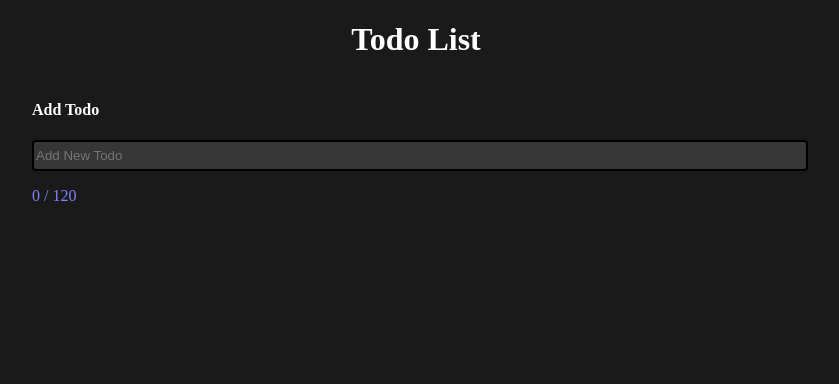
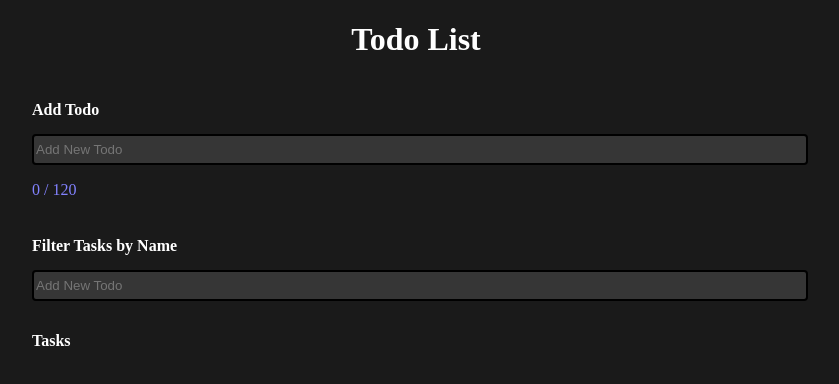
Before and after one commit to gavtay/todo-react, a React (Vite) app: page / in a window 1280 px wide. Shown: the top 384 px of the page, without its empty margins (224-1063 px from the left). Built offline with nearby package versions, Linux system fonts and the light colour scheme.

Commit message:
Added a filter functionality with input.

```diff
--- a/src/App.css
+++ b/src/App.css
@@ -18,10 +18,16 @@
 .input {
   height: 25px;
   width: 100%;
+  margin: -10px 0px 0px 0px;
   color: white;
   background-color: rgb(54, 54, 54);
   border: 2px solid rgb(0, 0, 0);
   border-radius: 4px;
+}
+#submit-p-container {
+  display: flex;
+  justify-content: space-between;
+  align-items: center;
 }
 #submit-btn {
   height: 30px;
@@ -34,15 +40,12 @@
   cursor: pointer;
   /* visibility: hidden; */
 }
-#submit-p-container {
-  display: flex;
-  justify-content: space-between;
-  align-items: center;
-}
 #char-count {
   color: rgb(130, 130, 255);
 }
-
+#filter-input {
+  margin: -10px 0px 10px 0px;
+}
 
 
 
--- a/src/App.jsx
+++ b/src/App.jsx
@@ -9,6 +9,7 @@ const xBtn = <FontAwesomeIcon id="x" icon={faX} style={{color: "#ff0000", pointe
 
 export default function App() {
   const [text, setText] = useState('');
+  const [filter, setFilter] = useState('');
   const [toDoList, setToDoList] = useState([]);
 
   // Creates new todo task
@@ -23,8 +24,66 @@ export default function App() {
   }
 
   // saves text in input, stores the value in text state
-  function handleChange(event) {
+  function addTaskChange(event) {
     setText(event.target.value);
+  }
+
+  // render specific tasks based on the filter
+  function filterTodoChange(event) {
+    setFilter(event.target.value);
+  }
+
+  function renderTasks() {
+    let newArray = toDoList.slice();
+
+    if (filter === '') {
+      newArray = newArray.map((inp, ind, arr) => { // first argument is value, second argument is index, third arg is entire array
+        return (
+          <>
+            <div className="task-container">
+              <p className="text" id="text-content">
+                {
+                  inp.complete ? `\u2713 ---  ${inp.title}  --- \u2713` : inp.title
+                }
+              </p>
+              <button className="check-btn" id="first" onClick={() => {completeTask(ind)}}>
+                {checkBtn}
+              </button>
+              <button className="del-btn" id="second" onClick={()=> {deleteTask(ind, arr)}}>{xBtn}</button>
+            </div>
+          </>
+        );
+      })
+      return newArray;
+    }
+    else {
+      newArray = newArray.filter((todo) => {
+        let str = todo.title;
+
+        if (str.includes(filter)) {
+          return todo;
+        }
+      })
+
+      newArray = newArray.map((inp, ind, arr) => { // first argument is value, second argument is index, third arg is entire array
+        return (
+          <>
+            <div className="task-container">
+              <p className="text" id="text-content">
+                {
+                  inp.complete ? `\u2713 ---  ${inp.title}  --- \u2713` : inp.title
+                }
+              </p>
+              <button className="check-btn" id="first" onClick={() => {completeTask(ind)}}>
+                {checkBtn}
+              </button>
+              <button className="del-btn" id="second" onClick={()=> {deleteTask(ind, arr)}}>{xBtn}</button>
+            </div>
+          </>
+        );
+      })
+      return newArray;
+    }
   }
 
   // completes task and checkmarks the task for visible completion
@@ -101,29 +160,37 @@ export default function App() {
         <h1>Todo List</h1>
         <div className="main">
           <h4 className="header">Add Todo</h4>
-          <input className="input" type="text" id="newInput" placeholder="Add New Todo" maxLength='120' value={text} onChange={handleChange}/>
+          <input className="input" type="text" id="newInput" placeholder="Add New Todo" maxLength='120' value={text} onChange={addTaskChange}/>
           <div id="submit-p-container">
             <p id="char-count">{textCount} / 120</p>
             {submitButtonVisibility()}
           </div>
-          {
-            toDoList.map((inp, ind, arr) => { // first argument is value, second argument is index, third arg is entire array
+          <div className='filterTasks'>
+            <h4 id='filter-input-header'>Filter Tasks by Name</h4>
+            <input className="input" type="text" id="filter-input" placeholder="Add New Todo" maxLength='120' value={filter} onChange={filterTodoChange}/>
+          </div>
+          <div className='tasks-container'>
+            <h4 id='task-header'>Tasks</h4>
+            {
+              renderTasks()
+              // toDoList.map((inp, ind, arr) => { // first argument is value, second argument is index, third arg is entire array
 
-              return (
-                <div className="task-container">
-                  <p className="text" id="text-content">
-                    {
-                      inp.complete ? `\u2713 ---  ${inp.title}  --- \u2713` : inp.title
-                    }
-                  </p>
-                  <button className="check-btn" id="first" onClick={() => {completeTask(ind)}}>
-                    {checkBtn}
-                  </button>
-                  <button className="del-btn" id="second" onClick={()=> {deleteTask(ind, arr)}}>{xBtn}</button>
-                </div>
-              );
-            })
-          }
+              //   return (
+              //     <div className="task-container">
+              //       <p className="text" id="text-content">
+              //         {
+              //           inp.complete ? `\u2713 ---  ${inp.title}  --- \u2713` : inp.title
+              //         }
+              //       </p>
+              //       <button className="check-btn" id="first" onClick={() => {completeTask(ind)}}>
+              //         {checkBtn}
+              //       </button>
+              //       <button className="del-btn" id="second" onClick={()=> {deleteTask(ind, arr)}}>{xBtn}</button>
+              //     </div>
+              //   );
+              // })
+            }
+          </div>
           <div id='completed-container'>
             {changeCompletedTodoVisibility()}
           </div>
```
